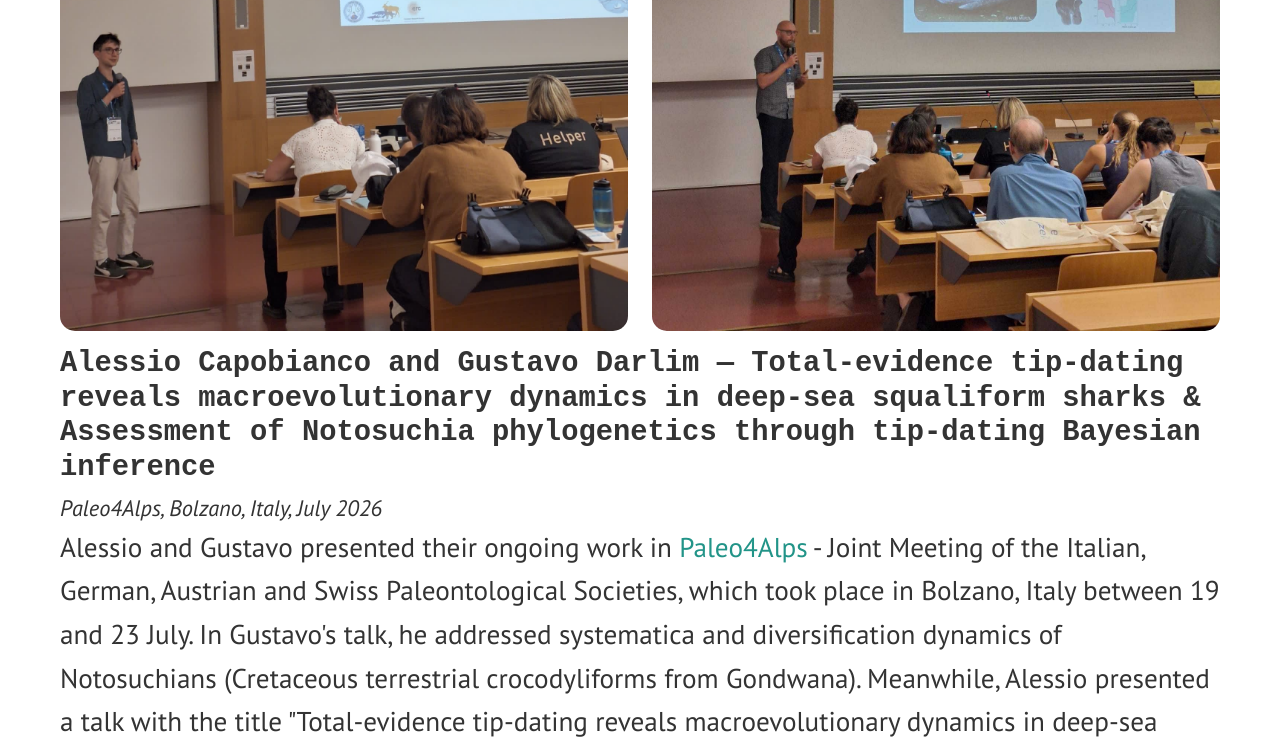
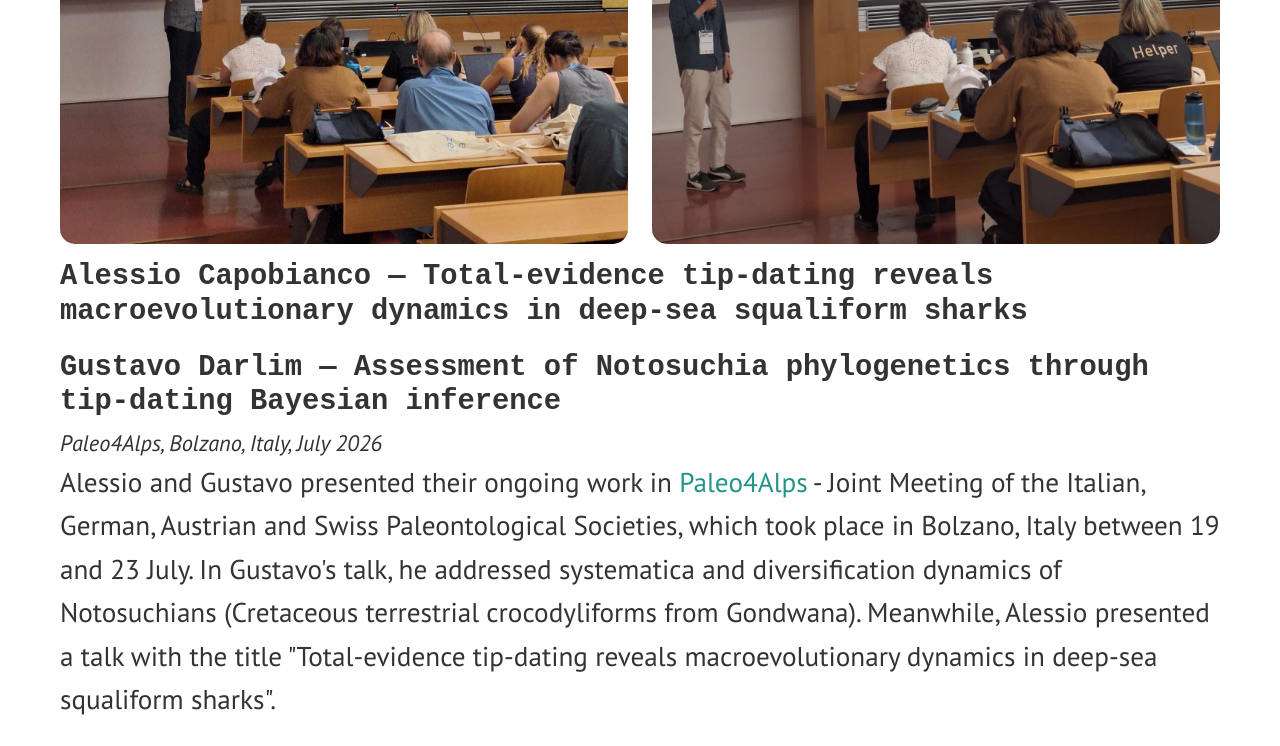
Before and after one commit to hoehnalab/hoehnalab.github.io, a Jekyll site: the page built from updates/conferences_summer2026.md, in a window 1280 px wide and 900 px high, scrolled down 4084 px, cut to the strip 0-746 px from the top of the window. Built offline with Jekyll 4.4.1, drawn with Linux system fonts in a browser that asks for light colours; some web fonts are replaced.

Commit message:
Minor styling changes

```diff
--- a/updates/conferences_summer2026.md
+++ b/updates/conferences_summer2026.md
@@ -65,8 +65,6 @@ permalink: /updates/conferences_summer2026/
 
 As the conference season comes to a halt, here are some of the talks and posters presented by Höhna lab members this summer.
 
-<br><br>
-
 <div class="conference-entry">
   <img class="centerimage" src="/assets/images/priscilla_probgen.png">
   <h4>Priscilla Lau &mdash; A phylogenetic state-dependent Ornstein-Uhlenbeck model</h4>
@@ -95,8 +93,9 @@ As the conference season comes to a halt, here are some of the talks and posters
 </div>
 
 <div class="conference-entry">
-  <img class="rightimage" src="/assets/images/alessio_paleo4alps.jpg"> <img class="leftimage" src="/assets/images/gustavo_paleo4alps.JPG">
-  <h4>Alessio Capobianco and Gustavo Darlim &mdash; Total-evidence tip-dating reveals macroevolutionary dynamics in deep-sea squaliform sharks & Assessment of Notosuchia phylogenetics through tip-dating Bayesian inference</h4>
+  <img class="rightimage" src="/assets/images/gustavo_paleo4alps.JPG"> <img class="leftimage" src="/assets/images/alessio_paleo4alps.jpg">
+  <h4>Alessio Capobianco &mdash; Total-evidence tip-dating reveals macroevolutionary dynamics in deep-sea squaliform sharks</h4>
+  <h4>Gustavo Darlim &mdash; Assessment of Notosuchia phylogenetics through tip-dating Bayesian inference</h4>
   <p class="conference-meta">Paleo4Alps, Bolzano, Italy, July 2026</p>
   <p>
   Alessio and Gustavo presented their ongoing work in <a href="https://www.unibz.it/en/events/paleo4alps-2026">Paleo4Alps </a> - Joint Meeting of the Italian, German, Austrian and Swiss Paleontological Societies, which took place in Bolzano, Italy between 19 and 23 July.
```
